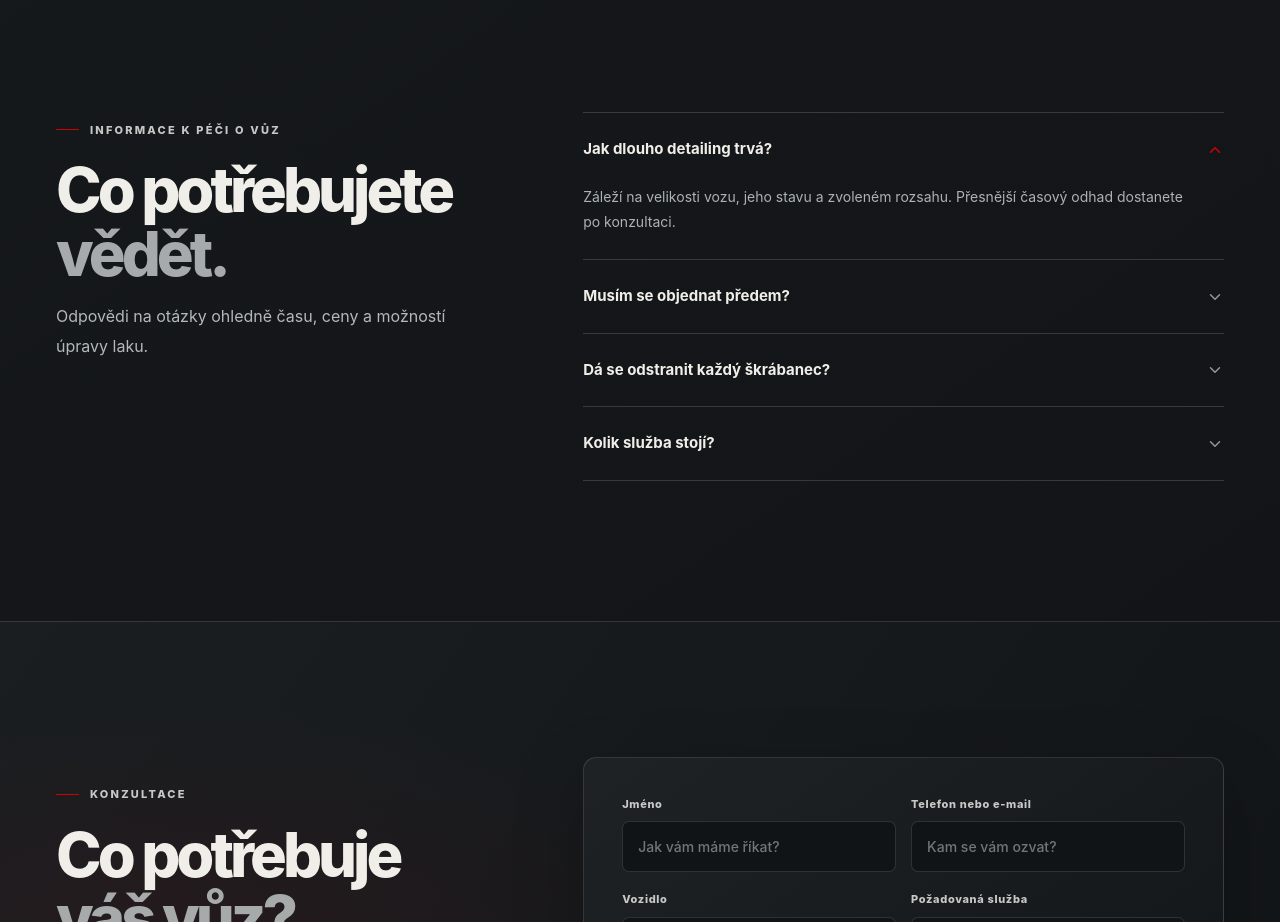
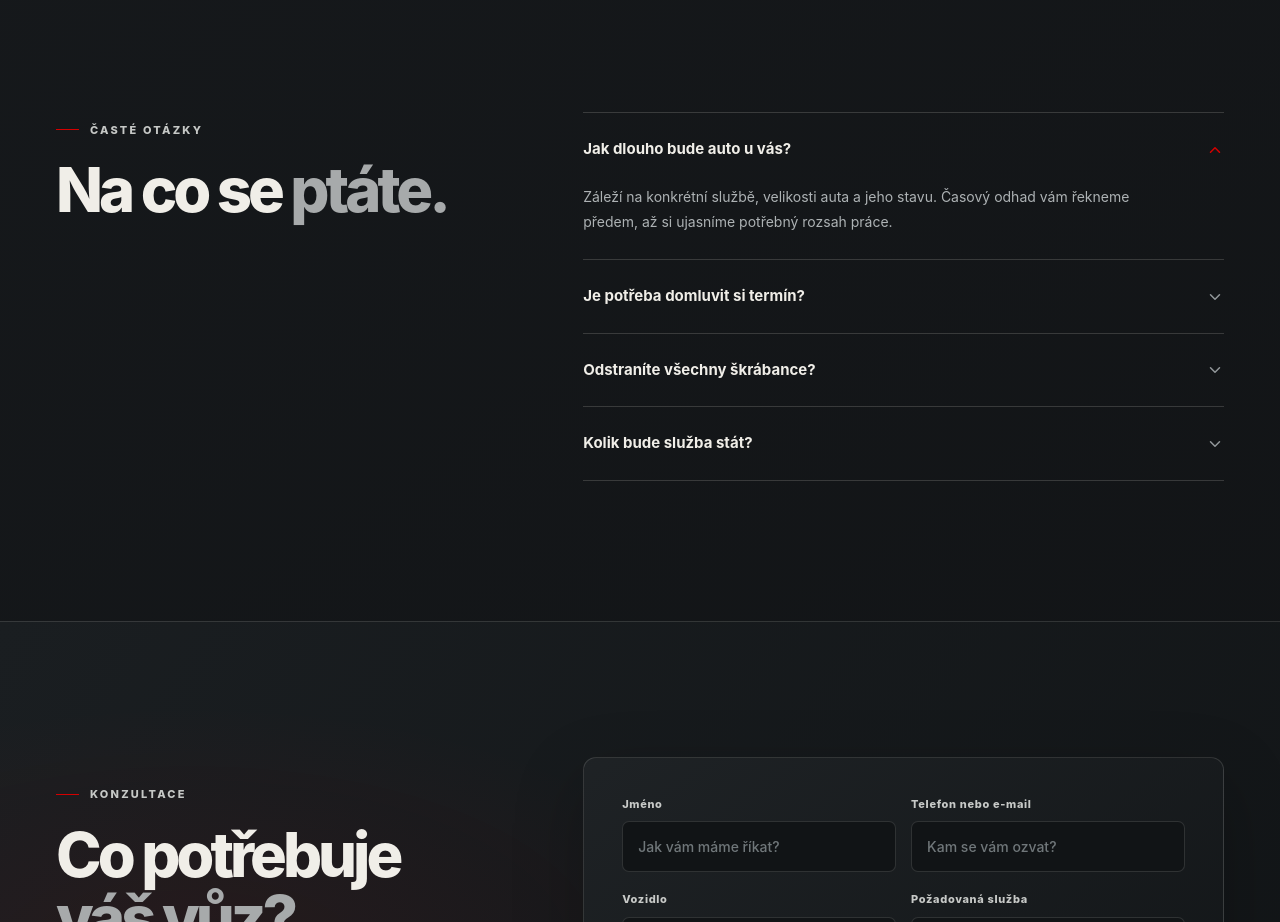
Before and after one commit to vrbaX/Car-Detailing, a React (Vite) app: page / in a window 1280 px wide. Shown: the part 3660-4582 px from the top of the page. Built offline with nearby package versions, Linux system fonts and the light colour scheme.

Commit message:
Rewrite FAQ section copy

```diff
--- a/src/App.jsx
+++ b/src/App.jsx
@@ -38,10 +38,10 @@ const services = [
 ]
 
 const faqs = [
-  ['Jak dlouho detailing trvá?', 'Záleží na velikosti vozu, jeho stavu a zvoleném rozsahu. Přesnější časový odhad dostanete po konzultaci.'],
-  ['Musím se objednat předem?', 'Ano. Práci plánujeme po předchozí domluvě, abychom měli na vůz dostatek času.'],
-  ['Dá se odstranit každý škrábanec?', 'Ne. Některé poškození je příliš hluboké nebo zasahuje pod vrstvu laku. Před leštěním proto posoudíme stav a bezpečné možnosti korekce.'],
-  ['Kolik služba stojí?', 'Cena se odvíjí od rozměrů a stavu vozu i od rozsahu práce. Po upřesnění požadavku připravíme individuální kalkulaci.'],
+  ['Jak dlouho bude auto u vás?', 'Záleží na konkrétní službě, velikosti auta a jeho stavu. Časový odhad vám řekneme předem, až si ujasníme potřebný rozsah práce.'],
+  ['Je potřeba domluvit si termín?', 'Ano. Ozvěte se nám předem a domluvíme termín, který bude vyhovovat oběma stranám. Bez domluvy s příjezdem nepočítejte.'],
+  ['Odstraníte všechny škrábance?', 'Ne vždy. Povrchové vady lze často zmírnit nebo rozleštit, hlubší škrábance ale mohou procházet až skrz vrstvu laku. Před prací posoudíme, co je možné bezpečně upravit.'],
+  ['Kolik bude služba stát?', 'Cena závisí na velikosti auta, jeho aktuálním stavu a požadovaném výsledku. Po konzultaci vám řekneme cenu předem — do práce se pustíme až po jejím odsouhlasení.'],
 ]
 
 function SectionHeading({ eyebrow, title, text, light = false }) {
@@ -146,9 +146,8 @@ function App() {
       <section id="faq" className="faq-section motion-section">
         <div className="section-wrap faq-layout">
           <SectionHeading
-            eyebrow="Informace k péči o vůz"
-            title={<>Co potřebujete <em>vědět.</em></>}
-            text="Odpovědi na otázky ohledně času, ceny a možností úpravy laku."
+            eyebrow="Časté otázky"
+            title={<>Na co se <em>ptáte.</em></>}
           />
           <div className="faq-list">
             {faqs.map(([question, answer], index) => (
```
